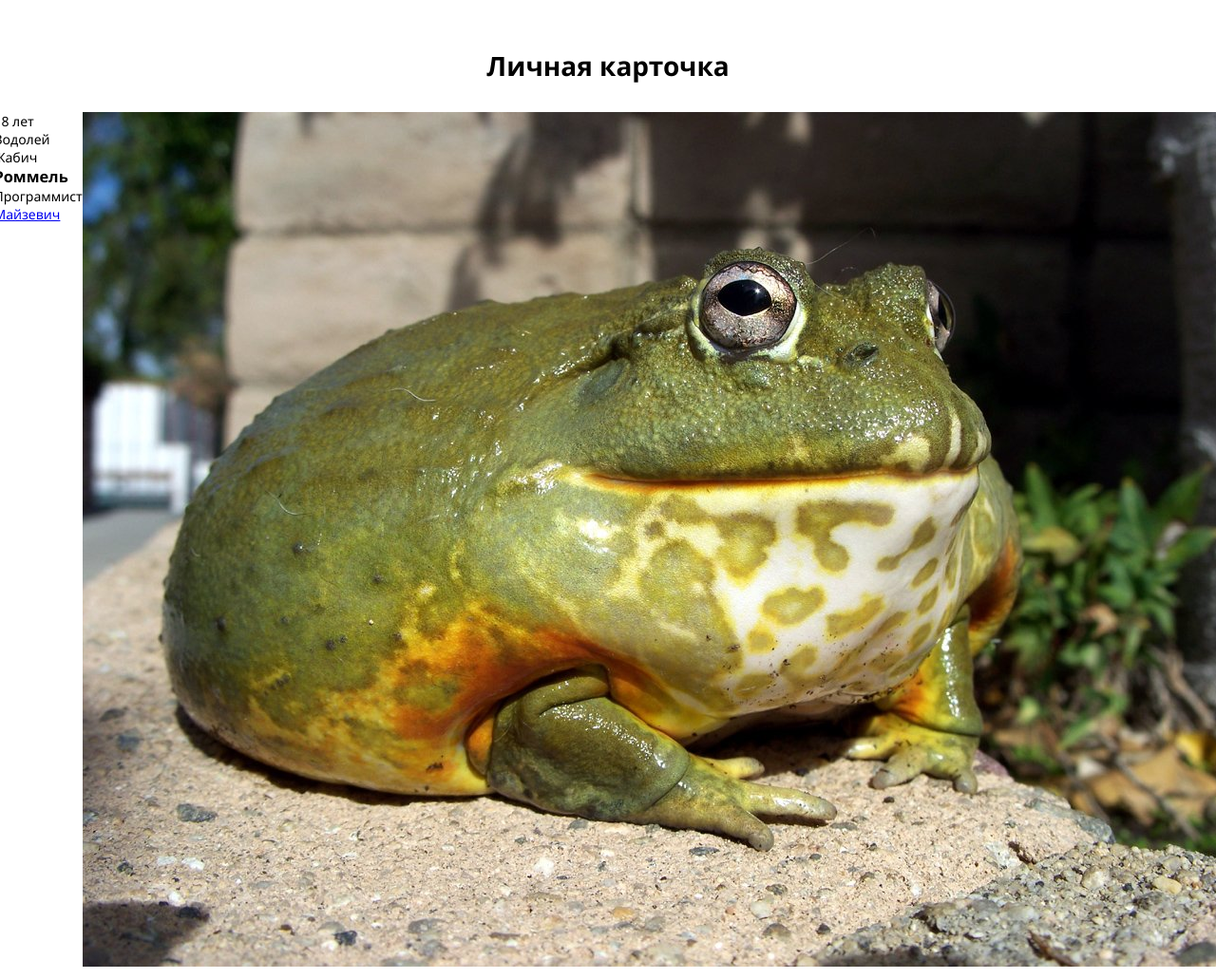
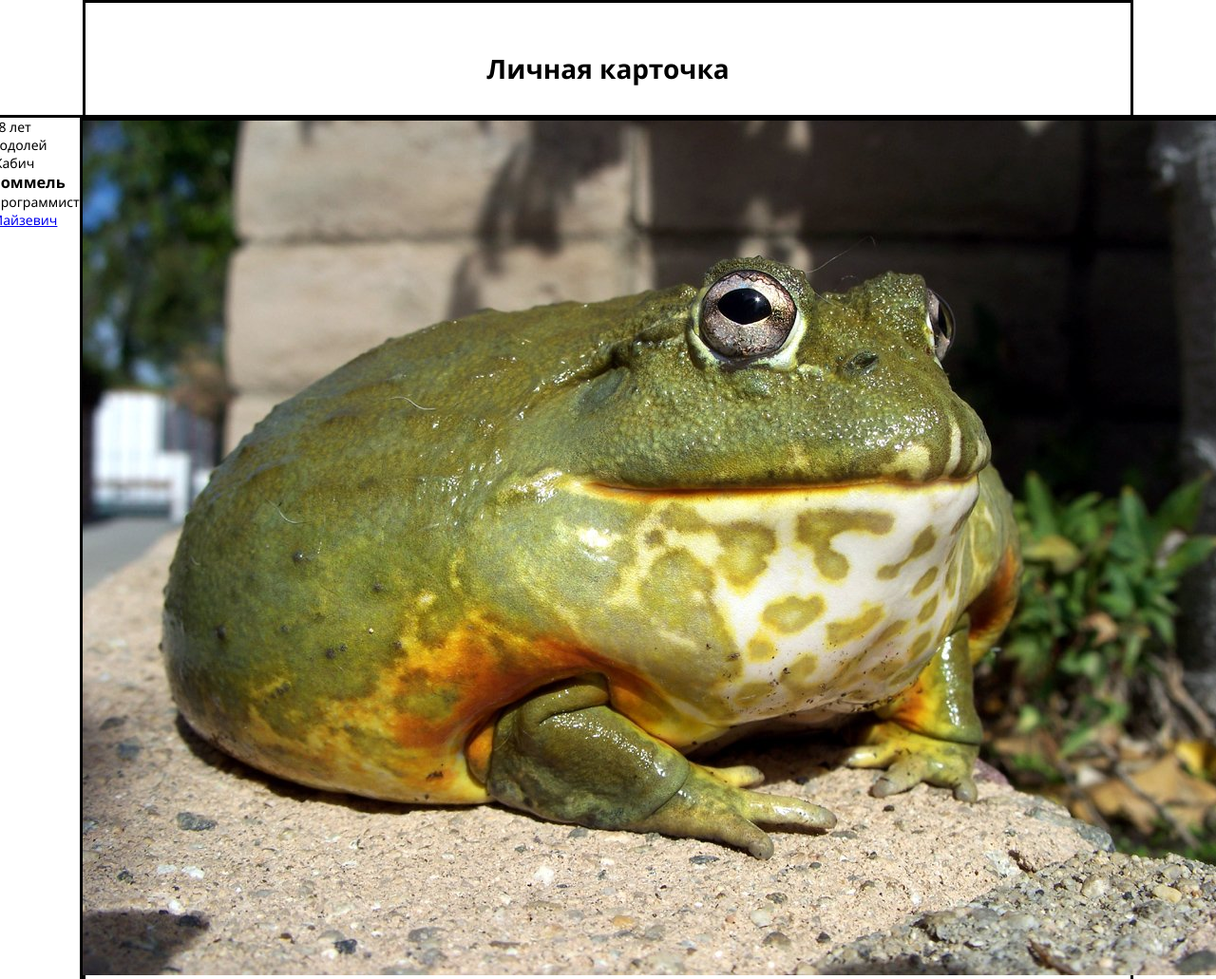
Before and after one commit to N332y/BAJA_PABLO, a plain HTML site: page index.html in a window 1280 px wide. Shown: the top 1031 px of the page at 95% size. Drawn offline with Linux system fonts and the light colour scheme.

Commit message:
borderrrr
Signed-off-by: Izosimov Roman <rizosimov97@gmail.com>

```diff
--- a/index.html
+++ b/index.html
@@ -8,9 +8,9 @@
     <link rel="stylesheet" href="style.css">
 </head>
 <body>
-    <div class="container">
+    <div class="container border">
         <h1>Личная карточка</h1>
-        <div class="block">
+        <div class="block border">
             <div class="card">
                 <p class="card_age"> 18 лет </p>
                 <label for="" class="card_zodiac">Водолей</label>
@@ -18,7 +18,7 @@
                 <h3>Роммель</h3>
                 Программист <a href="site2.html">Майзевич</a>
             </div>
-            <div class="image">
+            <div class="image border">
                 <img src="jaaba.jpg" alt="Net jabicha(((9">
             </div>
         </div>
--- a/style.css
+++ b/style.css
@@ -15,8 +15,14 @@ font-weight: normal;
     justify-content: center;
     align-items: center;
     padding: 50px;
+
 }
 .block{
     margin: 30px 0 0 0;
     display: flex;
 }
+.border{
+    border-width: medium;
+    border-style: solid;
+    color: black;
+}
```
